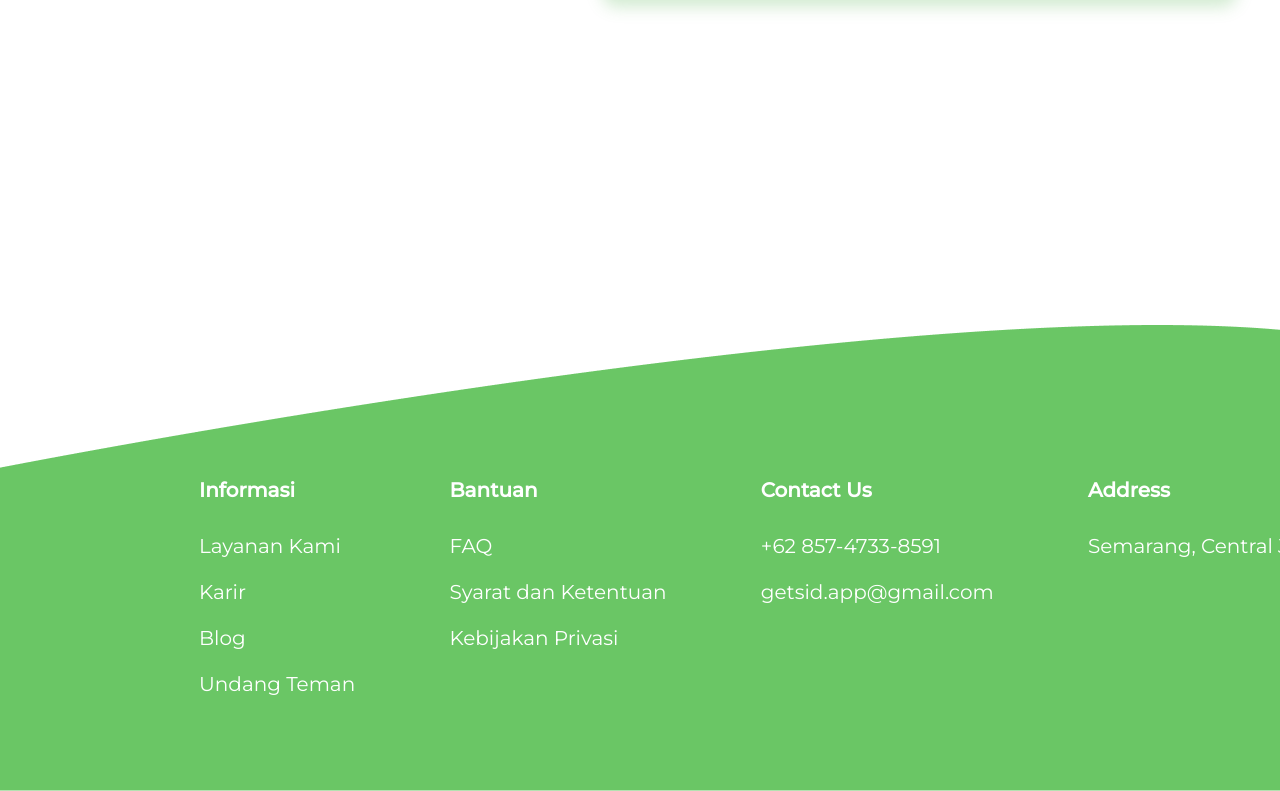
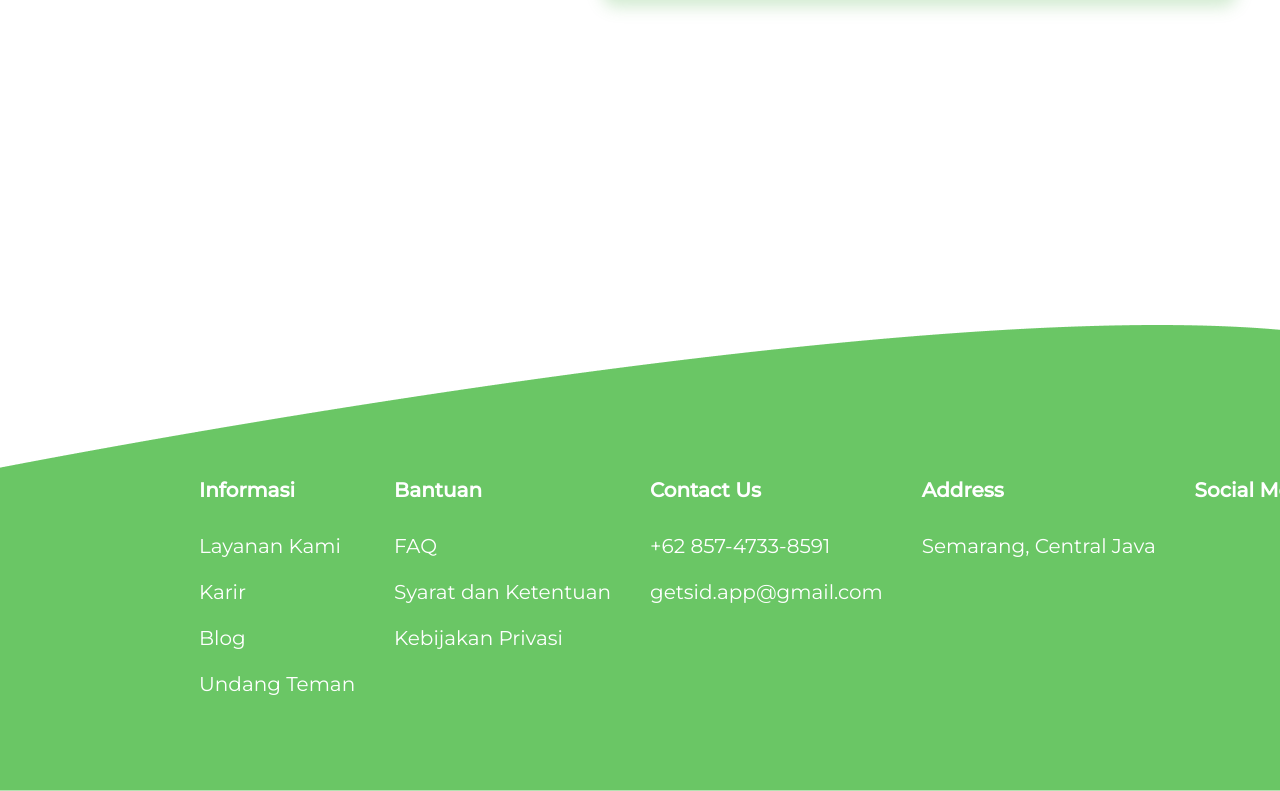
Before and after one commit to bayusatmoko/mplace, a Vue app: page / in a window 1280 px wide. Shown: the part 2580-3371 px from the top of the page. Built offline with nearby package versions, Linux system fonts and the light colour scheme.

Commit message:
Update footer

```diff
--- a/src/views/About.vue
+++ b/src/views/About.vue
@@ -164,10 +164,10 @@
           <p style="color: white; padding-bottom: 10px; font-size: 20px; font-weight: bold;"> Address </p>
           <p style="color: white; font-size: 20px;">Semarang, Central Java</p>
         </div>
-        <!-- <div class="block-footer-1">
-          <p style="color: white; padding-bottom: 10px; font-size: 20px; font-weight: bold;"> Social </p>
+        <div class="block-footer-1">
+          <p style="color: white; padding-bottom: 10px; font-size: 20px; font-weight: bold;"> Social Media</p>
           <p style="color: white; font-size: 20px;"></p>
-        </div> -->
+        </div>
       </div>
     </div>
   </div>
```
